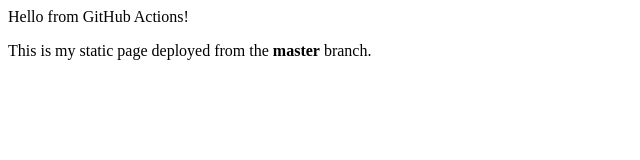
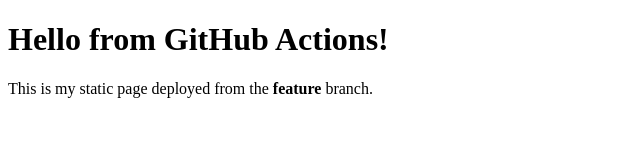
Before and after one commit to KLMnt89/SI_2025_lab3_236006, a plain HTML site: page index.html in a window 1280 px wide. Shown: the whole page, without its empty margins (0-640 px from the left). Drawn offline with Linux system fonts and the light colour scheme.

Commit message:
Change HTML branch name

```diff
--- a/index.html
+++ b/index.html
@@ -4,7 +4,7 @@
   <title>CI/CD Homework</title>
 </head>
 <body>
-  Hello from GitHub Actions!</h1>
-  <p>This is my static page deployed from the <strong>master</strong> branch.</p>
+  <h1>Hello from GitHub Actions!</h1>
+  <p>This is my static page deployed from the <strong>feature</strong> branch.</p>
 </body>
 </html>
```
